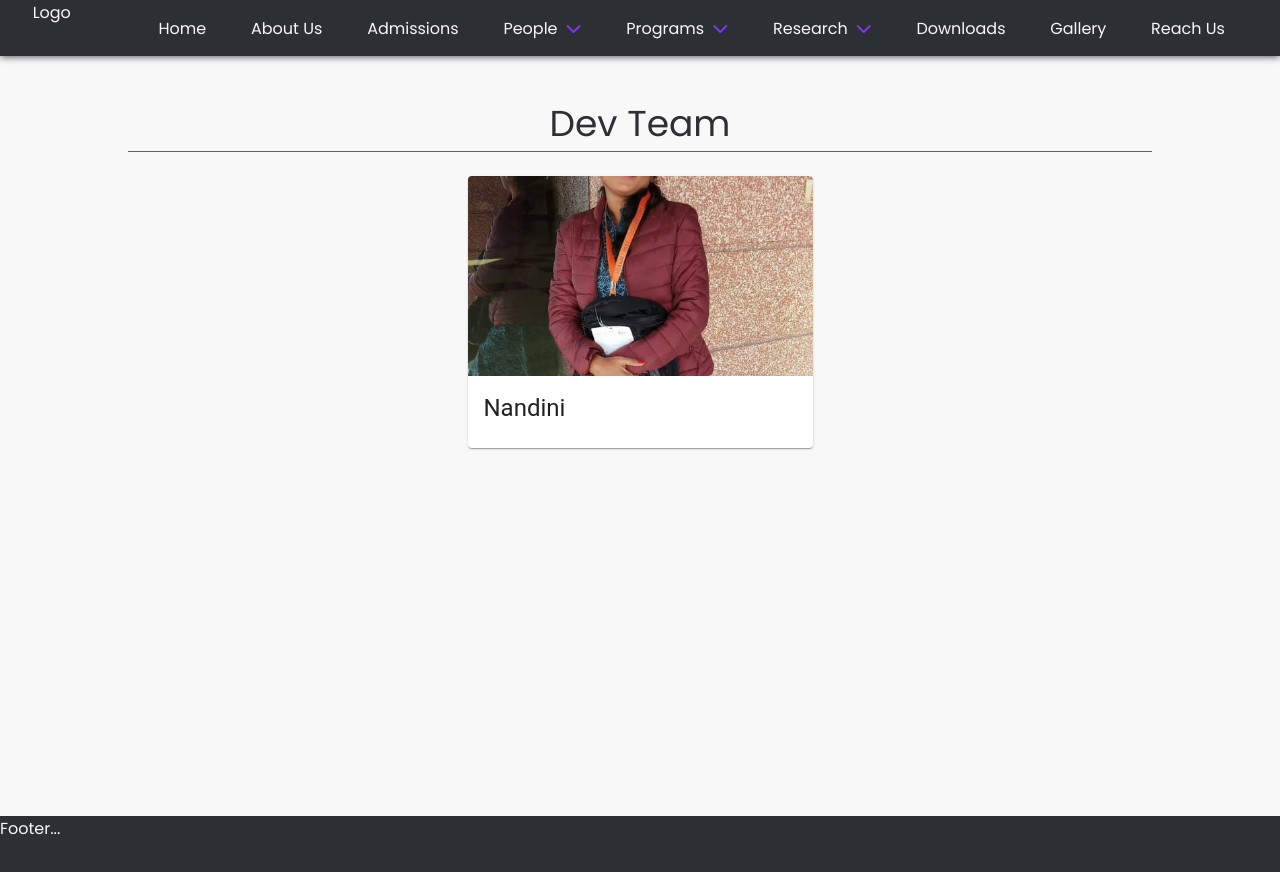
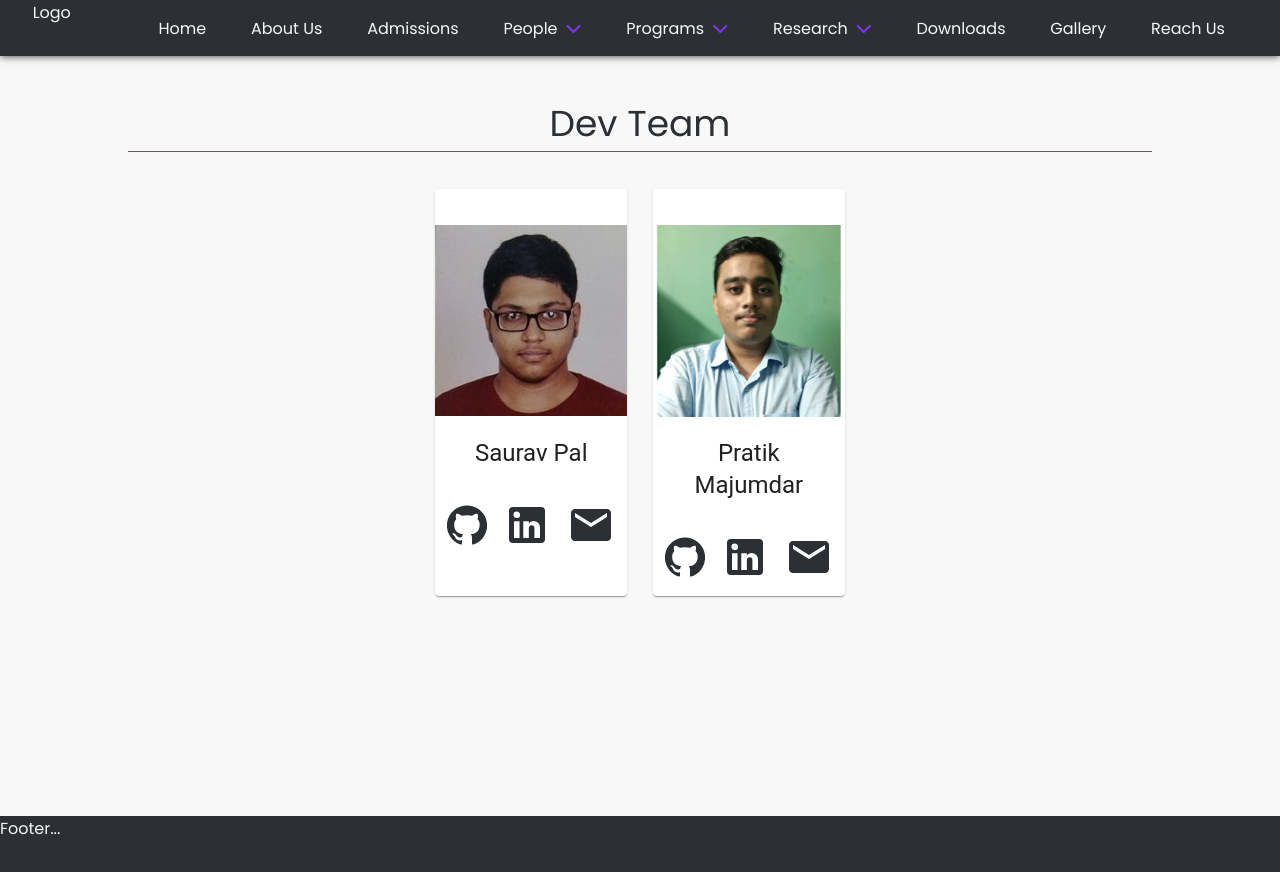
Before and after one commit to nitsphy-dev/physics21, a React (Create React App) app: page /people/dev-team in a window 1280 px wide. Built offline with nearby package versions, Linux system fonts and the light colour scheme.

Commit message:
Added Dev Team cards

```diff
--- /dev/null
+++ b/public/db/devTeam.json
@@ -0,0 +1,22 @@
+{
+  "devTeam": [
+    {
+      "name": "Saurav Pal",
+      "img": "/img/devTeam/Saurav.jpg",
+      "links": {
+        "github": "https://www.github.com/resyfer",
+        "linkedin": "https://www.linkedin.com/in/resyfer/",
+        "email": "https://mail.google.com/mail/u/0/?view=cm&fs=1&to=palsaurav.2020@gmail.com"
+      }
+    },
+    {
+      "name": "Pratik Majumdar",
+      "img": "/img/devTeam/Pratik.jpg",
+      "links": {
+        "github": "https://www.github.com/codadept",
+        "linkedin": "https://www.linkedin.com/in/codadept/",
+        "email": "https://mail.google.com/mail/u/0/?view=cm&fs=1&to=info.pratikmajumdar@gmail.com"
+      }
+    }
+  ]
+}
--- /dev/null
+++ b/src/components/ContactCard.jsx
@@ -0,0 +1,51 @@
+// React imports
+import React from "react";
+
+// Material-ui imports
+import {
+  Card,
+  CardActionArea,
+  CardActions,
+  CardContent,
+  CardMedia,
+  Typography,
+} from "@material-ui/core";
+import { Email, GitHub, LinkedIn } from "@material-ui/icons";
+
+// Style import
+import useStyles from "./css/ContactCard.styles";
+
+const ContactCard = (props) => {
+  const { name, links, img } = props;
+  const classes = useStyles();
+  return (
+    <Card className={classes.root}>
+      <CardActionArea>
+        <CardMedia image={img} title={name} className={classes.contactImg} />
+        <CardContent>
+          <Typography
+            variant="h5"
+            gutterBottom
+            component="h2"
+            className={classes.contactName}
+          >
+            {name}
+          </Typography>
+        </CardContent>
+      </CardActionArea>
+      <CardActions className={classes.contactDetails}>
+        <a rel="noreferrer" target="_blank" href={links.github}>
+          <GitHub style={{ fontSize: "2.5rem" }}></GitHub>
+        </a>
+        <a rel="noreferrer" target="_blank" href={links.linkedin}>
+          <LinkedIn className={classes.contactIcon}></LinkedIn>
+        </a>
+        <a rel="noreferrer" target="_blank" href={links.email}>
+          <Email className={classes.contactIcon}></Email>
+        </a>
+      </CardActions>
+    </Card>
+  );
+};
+
+export default ContactCard;
--- /dev/null
+++ b/src/components/css/ContactCard.styles.jsx
@@ -0,0 +1,19 @@
+// material-ui
+import { makeStyles } from "@material-ui/core/styles";
+
+const useStyles = makeStyles((theme) => ({
+  root: {
+    width: "15vw",
+    margin: "1vw",
+  },
+  contactImg: {
+    height: "200px",
+    backgroundSize: "contain",
+    marginTop: "2rem",
+  },
+  contactName: { textAlign: "center" },
+  contactDetails: { justifyContent: "space-around" },
+  contactIcon: { fontSize: "3rem" },
+}));
+
+export default useStyles;
--- a/src/pages/DevTeam.jsx
+++ b/src/pages/DevTeam.jsx
@@ -1,15 +1,8 @@
 // React imports
-import React, { useEffect } from "react";
+import React, { useEffect, useState } from "react";
 
-// Material-ui imports
-import {
-  Card,
-  CardActionArea,
-  CardActions,
-  CardContent,
-  CardMedia,
-  Typography,
-} from "@material-ui/core";
+// Component imports
+import ContactCard from "../components/ContactCard";
 
 // Style imports
 import "./css/DevTeam.scss";
@@ -18,23 +11,33 @@ const DevTeam = (props) => {
   useEffect(() => {
     document.title = props.title;
   }, [props.title]);
+
+  const [data, setData] = useState(null);
+
+  useEffect(() => {
+    fetch("/db/devTeam.json")
+      .then((response) => response.json())
+      .then((res) => {
+        setData(res.devTeam);
+      });
+  }, []);
+
+  console.log(data);
+
   return (
     <main className="dev-team">
       <div className="heading title">Dev Team</div>
-      <Card style={{ maxWidth: "345px", margin: "auto" }}>
-        <CardActionArea>
-          <CardMedia
-            image="/img/alumni/Nandini.jpeg"
-            title="Nandini"
-            style={{ height: "200px" }}
-          />
-          <CardContent>
-            <Typography variant="h5" gutterBottom component="h2">
-              Nandini
-            </Typography>
-          </CardContent>
-        </CardActionArea>
-      </Card>
+      <div className="dev-team-list">
+        {data &&
+          data.map((d) => (
+            <ContactCard
+              key={d.name}
+              img={d.img}
+              name={d.name}
+              links={d.links}
+            />
+          ))}
+      </div>
     </main>
   );
 };
--- a/src/pages/css/DevTeam.scss
+++ b/src/pages/css/DevTeam.scss
@@ -12,6 +12,11 @@ main.dev-team {
     font-size: 4.5vh !important;
   }
 
+  div.dev-team-list {
+    display: flex;
+    justify-content: center;
+  }
+
   div.msg {
     width: 90%;
     margin: 0 auto 7vh auto;
```
Also changed, not shown: public/img/devTeam/Pratik.jpg (added), public/img/devTeam/Saurav.jpg (added).
